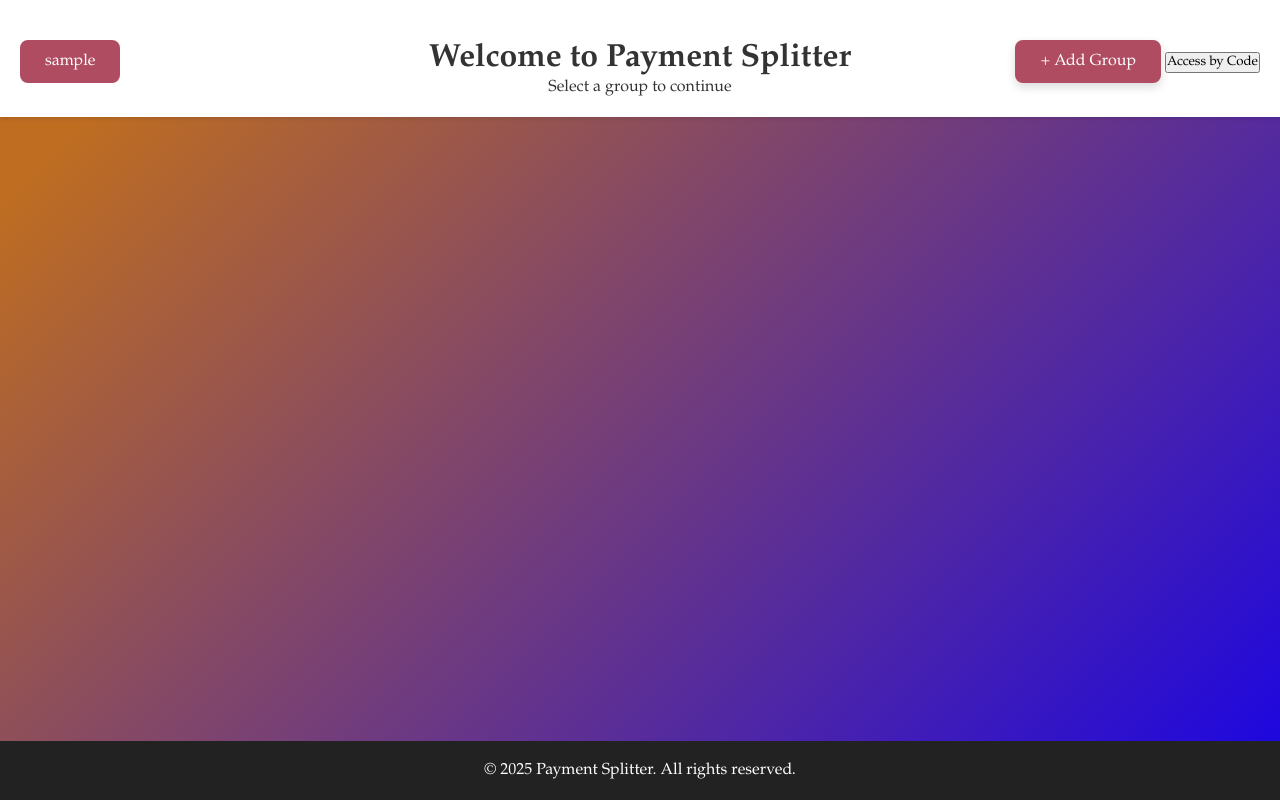
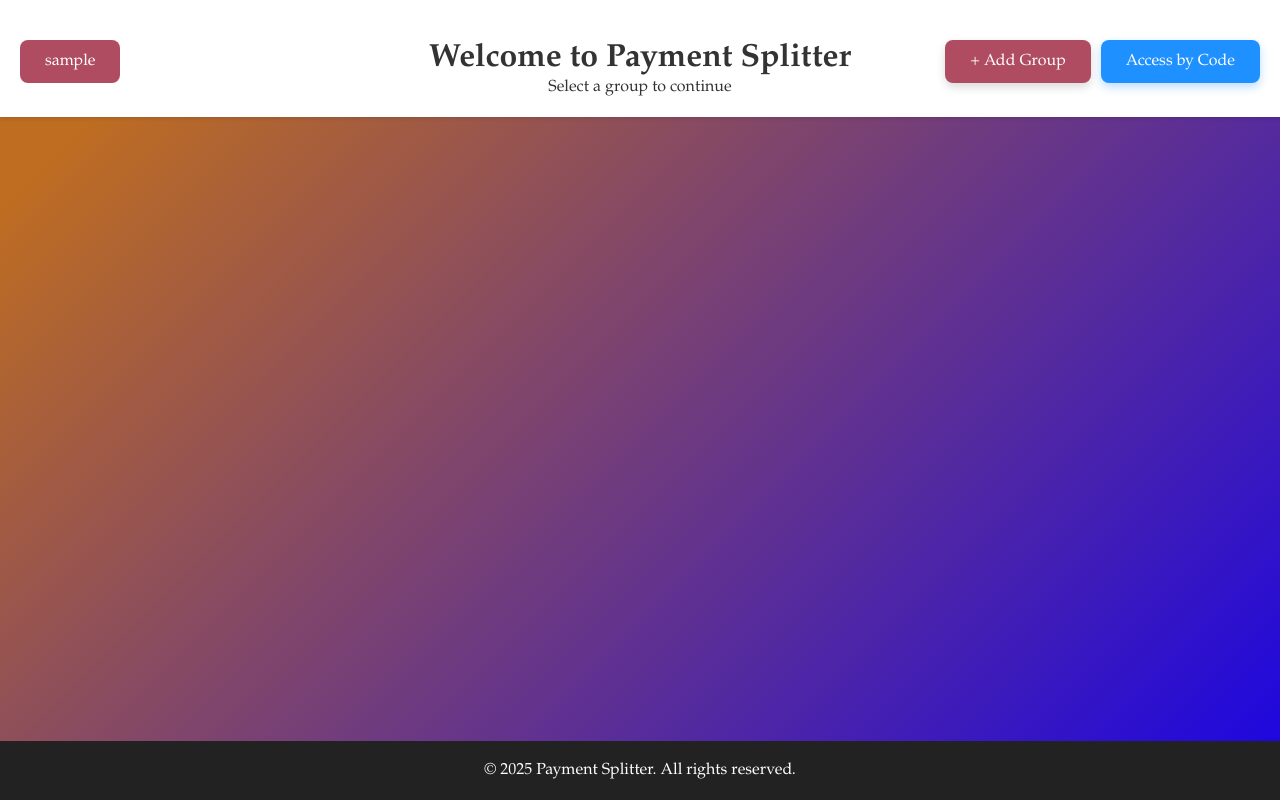
Before and after one commit to sara-stojkov/Blockchain_Hackathon_ETH_NS_2025, a plain HTML site: page frontend/index.html in a window 1280 px wide. Drawn offline with Linux system fonts and the light colour scheme; no server answers; sample sign-in values are in the browser's storage.

Commit message:
linking with next

```diff
--- a/frontend/css/index.css
+++ b/frontend/css/index.css
@@ -13,7 +13,6 @@ html, body {
   background-color: #f0f2f5;
   color: #333;
   background: linear-gradient(135deg, #be6d21 10%, #1904E5 100%);
-
 }
 
 header {
@@ -64,6 +63,8 @@ header {
   position: absolute;
   top: 40px;
   right: 20px;
+  display: flex;
+  align-items: center;
 }
 
 .add-group-button {
@@ -76,11 +77,30 @@ header {
   cursor: pointer;
   box-shadow: 0 4px 10px rgba(0,0,0,0.15);
   transition: background-color 0.3s ease;
+  /* margin-right: 10px;  ako želiš razmak */
 }
 
 /* .add-group-button:hover {
   background-color: #3e8e41;
 } */
+
+.access-code-button {
+  padding: 12px 25px;
+  background-color: #1e90ff;   /* svetlo plava */
+  color: white;
+  border: none;
+  border-radius: 8px;
+  font-size: 16px;
+  cursor: pointer;
+  box-shadow: 0 4px 10px rgba(30, 144, 255, 0.3);
+  transition: background-color 0.3s ease, box-shadow 0.3s ease;
+  margin-left: 10px; /* razmak od dugmeta Add Group */
+}
+
+.access-code-button:hover {
+  background-color: #0c66d1; /* tamnija plava na hover */
+  box-shadow: 0 6px 14px rgba(12, 102, 209, 0.5);
+}
 
 .group-container {
   flex: 1;
--- a/frontend/js/index.js
+++ b/frontend/js/index.js
@@ -27,7 +27,8 @@ async function loadGroups() {
     const data = await response.json();
     const groups = data.parties || [];
     groups.forEach(group => {
-      const link = group.link || `group_${group.name.toLowerCase().replace(/\s+/g, '_')}.html`;
+      // const link = group.link || `group_${group.name.toLowerCase().replace(/\s+/g, '_')}.html`;
+      const link = `group_table.html?code=${encodeURIComponent(group._id)}`;
       const card = createGroupCard(group.name, group.description, link);
       container.appendChild(card);
     });
```
